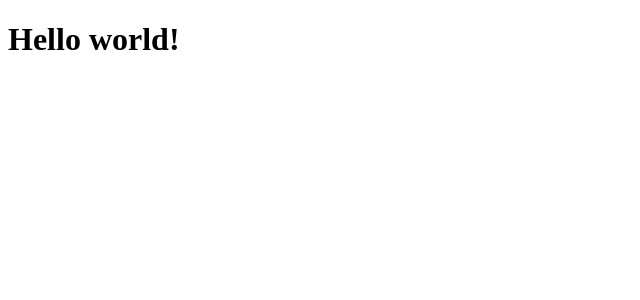
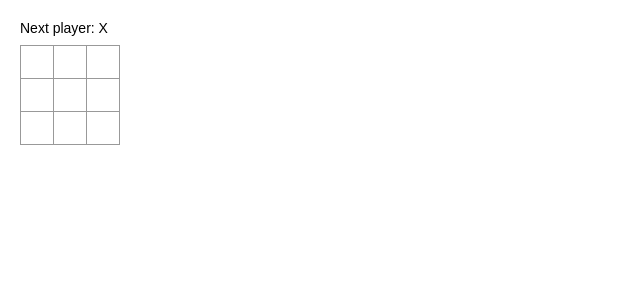
Before and after one commit to h-tsuchimoto/react-tutorial, a React (Vite) app in the folder my-app/: page / in a window 1280 px wide. Shown: the top 300 px of the page, without its empty margins (0-640 px from the left). Built offline with nearby package versions, Linux system fonts and the light colour scheme.

Commit message:
三目並べの盤面

```diff
--- /dev/null
+++ b/my-app/src/index.css
@@ -0,0 +1,50 @@
+body {
+    font: 14px "Century Gothic", Futura, sans-serif;
+    margin: 20px;
+  }
+
+  ol, ul {
+    padding-left: 30px;
+  }
+
+  .board-row:after {
+    clear: both;
+    content: "";
+    display: table;
+  }
+
+  .status {
+    margin-bottom: 10px;
+  }
+
+  .square {
+    background: #fff;
+    border: 1px solid #999;
+    float: left;
+    font-size: 24px;
+    font-weight: bold;
+    line-height: 34px;
+    height: 34px;
+    margin-right: -1px;
+    margin-top: -1px;
+    padding: 0;
+    text-align: center;
+    width: 34px;
+  }
+
+  .square:focus {
+    outline: none;
+  }
+
+  .kbd-navigation .square:focus {
+    background: #ddd;
+  }
+
+  .game {
+    display: flex;
+    flex-direction: row;
+  }
+
+  .game-info {
+    margin-left: 20px;
+  }
--- a/my-app/src/index.html
+++ b/my-app/src/index.html
@@ -5,7 +5,7 @@
     <title>My Parcel App</title>
   </head>
   <body>
-    <div id="app"></div>
+    <div id="root"></div>
     <script type="module" src="./index.tsx"></script>
   </body>
 </html>
--- a/my-app/src/index.tsx
+++ b/my-app/src/index.tsx
@@ -1,8 +1,66 @@
-import * as React from "react";
-import * as ReactDOM from "react-dom";
-import App from './App';
+import React from "react";
+import ReactDOM from "react-dom";
+import './index.css';
+
+class Square extends React.Component {
+  render() {
+    return (
+      <button className="square">
+      {/* TODO */}
+      </button>
+    );
+  }
+}
+
+class Board extends React.Component {
+renderSquare(i: number) {
+  return <Square />;
+}
+
+render() {
+    const status = 'Next player: X';
+    return (
+      <div>
+        <div className="status">{status}</div>
+        <div className="board-row">
+        {this.renderSquare(0)}
+        {this.renderSquare(1)}
+        {this.renderSquare(2)}
+        </div>
+        <div className="board-row">
+        {this.renderSquare(3)}
+        {this.renderSquare(4)}
+        {this.renderSquare(5)}
+        </div>
+        <div className="board-row">
+        {this.renderSquare(6)}
+        {this.renderSquare(7)}
+        {this.renderSquare(8)}
+        </div>
+      </div>
+    );
+  }
+}
+
+class Game extends React.Component {
+  render() {
+    return (
+      <div className="game">
+          <div className="game-board">
+          <Board />
+          </div>
+          <div className="game-info">
+          <div>{/* status */}</div>
+          <ol>{/* TODO */}</ol>
+          </div>
+      </div>
+    );
+  }
+}
+
+// ========================================
 
 ReactDOM.render(
-    <App />,
-    document.getElementById("app"),
+  <Game />,
+  document.getElementById('root')
 );
```
